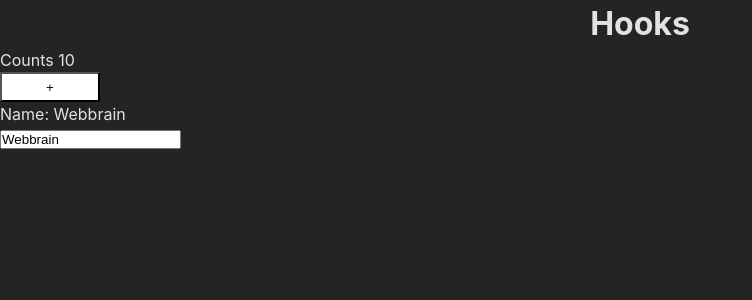
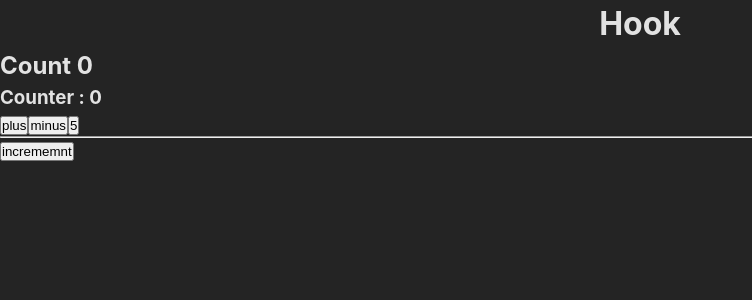
Before and after one commit to Hojiakbar5119/react_lesson, a React (Vite) app: page / in a window 1280 px wide. Shown: the top 300 px of the page, without its empty margins (0-752 px from the left). Built offline with nearby package versions, Linux system fonts and the light colour scheme.

Commit message:
usereducer

```diff
--- a/src/Lesson8/Hook.jsx
+++ b/src/Lesson8/Hook.jsx
@@ -1,21 +1,65 @@
-import React, { useState } from "react";
-import { Textbutton } from "./style";
-// import './style.js'
-const Hook = (props) => {
-  const [count, setCount] = useState(10);
-  // console.log(state);
-  const [name, SetName] = useState("Webbrain");
-  console.log(SetName);
+// ?  this component yordamida ishladik
+
+// import React, { Component } from "react";
+
+// export default class Hook extends Component {
+//   constructor(props) {
+//     super(props);
+//     this.state = {
+//       count: 1,
+//     };
+//   }
+//   render() {
+//     // const plus=()=>{
+//     //   this.setState({count: this.state.count+1})
+//     //   console.log(this.state.count);
+//     // }
+//     return (
+//       <div>
+//         <h1>Hook</h1>
+//         <h3>Count = {this.state.count} </h3>
+//         <button
+//           onClick={() => {
+//             this.setState({ count: this.state.count + 1 });
+//           }}
+//         >
+//           increment
+//         </button>
+//       </div>
+//     );
+//   }
+// }
+
+import React, { useState, useReducer } from "react";
+
+const Hook = () => {
+  const [count, setCount] = useState(0);
+  const [counter, dispatch] = useReducer((state, action) => {
+    console.log(state, action);
+
+    switch (action.type) {
+      case "plus":
+        return state + 1;
+      case "minus":
+        return state - 1;
+      case "doubleplus":
+        return state + action.payload;
+      default:
+        state;
+    }
+  },0);
+  // console.log(count, setCount);
   return (
     <div>
-      <h1>Hooks</h1>
-      <p>Counts {count} </p>
-      <Textbutton onClick={() => setCount(count + 1)}>+</Textbutton>
-
-      <p>Name: {name}</p>
-      <input type="text" value={name} onChange={({target})=>SetName(target.value)} />
+      <h1>Hook</h1>
+      <h2>Count {count} </h2>
+      <h3>Counter : {counter} </h3>
+      <button onClick={() => dispatch({ type: "plus" })}>plus</button>
+      <button onClick={() => dispatch({ type: "minus" })}>minus</button>
+      <button onClick={() => dispatch({ type: "doubleplus", payload:5 })}>5</button>
+      <hr />
+      <button onClick={() => setCount(count + 1)}>incrememnt</button>
     </div>
   );
 };
-
 export default Hook;
```
